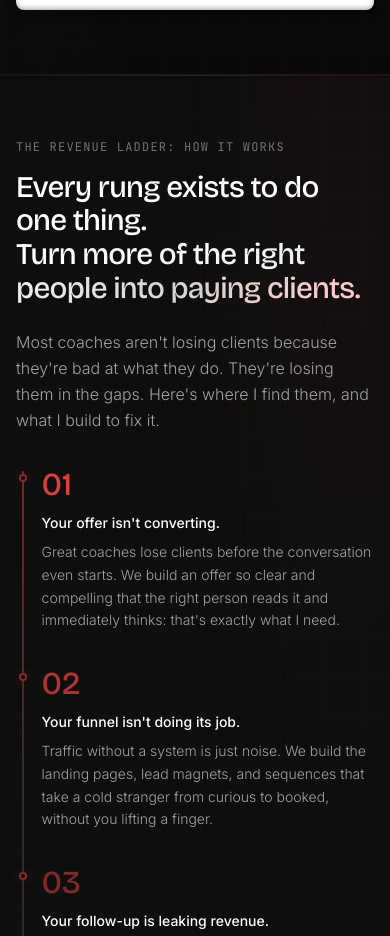
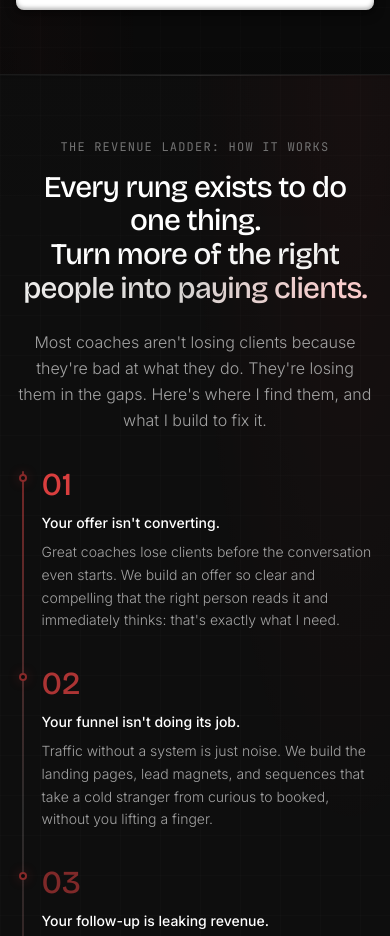
Before and after one commit to TheMarshall7/Brian-Marshall, a React (Vite) app: page / in a window 390 px wide. Shown: the part 10598-11534 px from the top of the page. Built offline with nearby package versions, Linux system fonts and the light colour scheme; no server answers; some icons are missing.

Commit message:
Center Revenue Ladder intro on mobile.
Align process section label, headline, and body copy on small screens; desktop stays left-aligned at md+.

Co-authored-by: Cursor <cursoragent@cursor.com>

```diff
--- a/src/pages/Home.tsx
+++ b/src/pages/Home.tsx
@@ -764,16 +764,16 @@ export default function Home() {
         <div className="section-ambient__grid opacity-40" aria-hidden />
         <div className="relative z-10 mx-auto max-w-7xl px-4 sm:px-6 md:px-12">
           <div className="mb-10 grid grid-cols-1 items-start gap-8 animate-on-scroll md:mb-16 md:gap-12 lg:mb-20 lg:grid-cols-12 lg:gap-16">
-            <div className="lg:col-span-7">
+            <div className="w-full text-center md:text-left lg:col-span-7">
               <span className="mb-4 block text-xs font-mono uppercase tracking-widest text-neutral-500">
                 The Revenue Ladder: How It Works
               </span>
-              <h2 className="mb-6 text-3xl font-medium leading-[1.12] tracking-tight text-white sm:text-4xl md:text-6xl">
+              <h2 className="mb-6 w-full text-3xl font-medium leading-[1.12] tracking-tight text-white sm:text-4xl md:text-6xl">
                 Every rung exists to do one thing.
                 <br />
                 <span className="hero-text-gradient">Turn more of the right people into paying clients.</span>
               </h2>
-              <p className="max-w-2xl text-base leading-relaxed text-neutral-400 md:text-lg">
+              <p className="mx-auto max-w-2xl text-base leading-relaxed text-neutral-400 md:mx-0 md:text-lg">
                 Most coaches aren&apos;t losing clients because they&apos;re bad at what they do. They&apos;re losing
                 them in the gaps. Here&apos;s where I find them, and what I build to fix it.
               </p>
```
